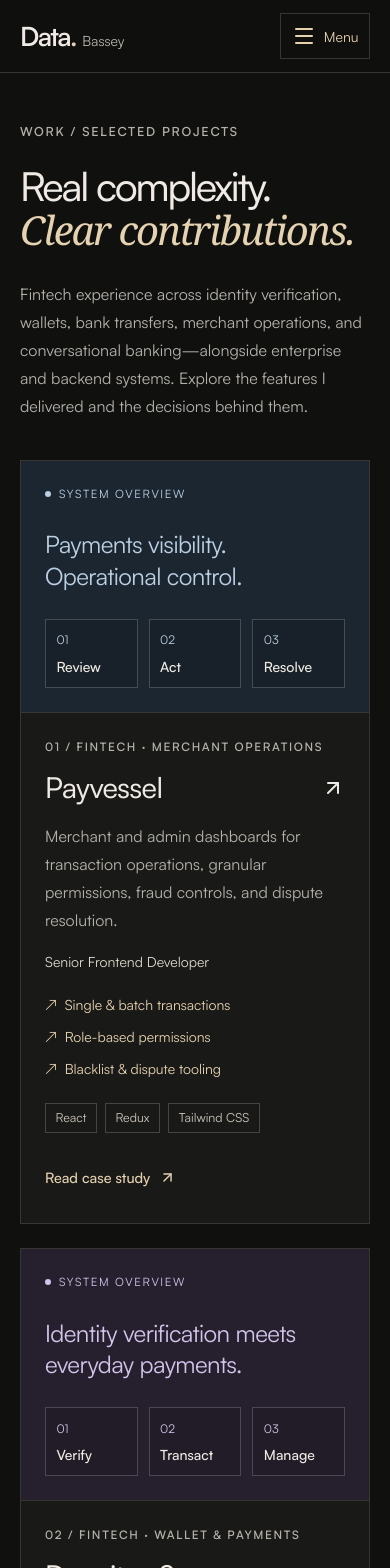
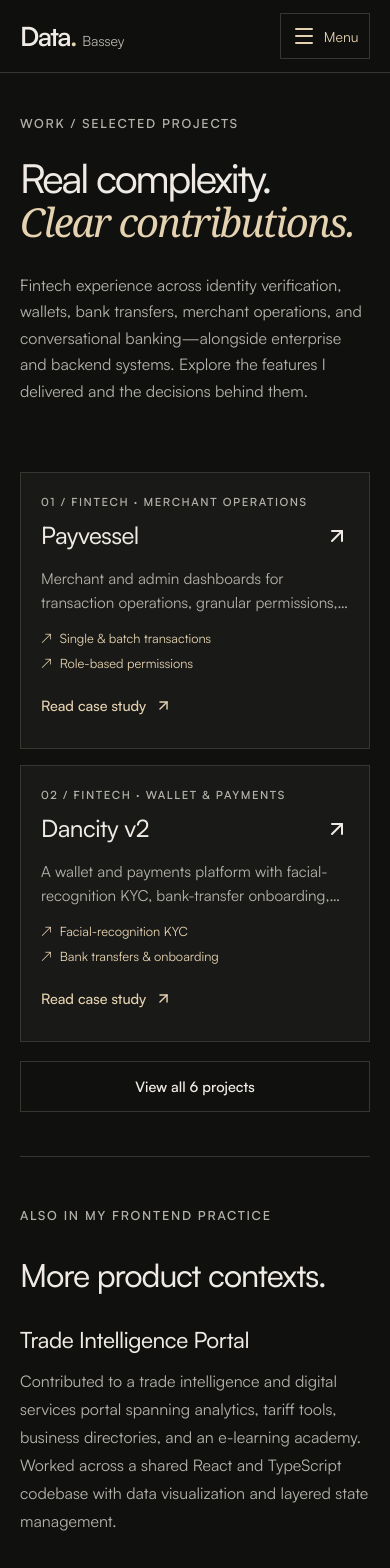
Before and after one commit to data-baze/databassey, a React (Vite) app: page /work in a window 390 px wide. Shown: the top 1568 px of the page. Built offline with nearby package versions, Linux system fonts and the light colour scheme.

Commit message:
feat: Updated multple ui component and SEO

```diff
--- a/src/index.css
+++ b/src/index.css
@@ -344,8 +344,7 @@
 .reading-progress { position: fixed; z-index: 60; inset: 0 0 auto; height: 2px; background: var(--accent); transform: scaleX(var(--reading-progress, 0)); transform-origin: left; pointer-events: none; }
 .site-header { transition: background-color .3s, box-shadow .3s; }
 [data-scrolled] .site-header { background: rgb(16 16 15 / 98%); box-shadow: 0 12px 36px #00000024; }
-.route-surface { animation: route-arrive .4s cubic-bezier(.2,.7,.2,1) both; }
-@keyframes route-arrive { from { opacity: .7; translate: 0 8px; } to { opacity: 1; translate: 0 0; } }
+.route-surface { animation: none; }
 @keyframes detail-arrive { from { opacity: .4; translate: 0 6px; } to { opacity: 1; translate: 0 0; } }
 @keyframes menu-arrive { from { opacity: .4; translate: 0 -8px; } to { opacity: 1; translate: 0 0; } }
 @keyframes spinner-turn { to { rotate: 360deg; } }
@@ -367,13 +366,7 @@
 .field input:focus, .field textarea:focus, .field select:focus { background: #191813; border-color: var(--accent); box-shadow: 0 0 0 3px #e5d2b110; }
 .capabilities article, .approach-grid article, .cv-card { transition: border-color .25s, background-color .25s; }
 .capabilities article:hover, .approach-grid article:hover, .cv-card:hover { border-color: #87795e; }
-.depth-card { position: relative; transform: perspective(1100px) rotateX(var(--rotate-x, 0deg)) rotateY(var(--rotate-y, 0deg)); transition: transform .3s cubic-bezier(.2,.7,.2,1), border-color .25s, box-shadow .3s; isolation: isolate; }
-.depth-card::after { content: ''; position: absolute; inset: 0; background: radial-gradient(360px circle at var(--pointer-x, 50%) var(--pointer-y, 50%), #e5d2b110, transparent 75%); opacity: 0; transition: opacity .25s; pointer-events: none; }
-.depth-card[data-pointing] { border-color: #7c705b; box-shadow: 0 18px 48px #00000038; }
-.depth-card[data-pointing]::after { opacity: 1; }
-.depth-card:focus-within { border-color: var(--accent); }
 .diagram-flow li { transition: border-color .25s, background-color .25s; }
-.depth-card:hover .diagram-flow li, .depth-card:focus-within .diagram-flow li { border-color: #ffffff50; background: #10100f55; }
 .hero { grid-template-columns: minmax(0, 1fr) 350px; gap: 3rem; }
 .hero-copy > * { animation: detail-arrive .65s cubic-bezier(.2,.7,.2,1) both; }
 .hero-copy > :nth-child(2) { animation-delay: 60ms; }
@@ -387,19 +380,13 @@
 .system-monogram { margin-left: auto; font-size: 1.3rem; color: #9d8f77; letter-spacing: -.08em; }
 .system-explorer { border: 1px solid #514a3d; background: linear-gradient(150deg, #24221c, #151513 55%); padding: 1.2rem; position: relative; }
 .system-caption { display: flex; justify-content: space-between; gap: 1rem; color: #c8baa2; text-transform: uppercase; letter-spacing: .09em; font-size: .7rem; }
-.system-stage { height: 208px; perspective: 800px; display: grid; place-items: center; }
-.system-stack { width: 80%; height: 150px; position: relative; transform-style: preserve-3d; transform: rotateX(calc(38deg + var(--rotate-x, 0deg))) rotateY(calc(-18deg + var(--rotate-y, 0deg))) rotateZ(-5deg); transition: transform .35s cubic-bezier(.2,.7,.2,1); pointer-events: none; }
-.system-layer { position: absolute; inset: auto 0; height: 70px; display: flex; align-items: center; gap: .75rem; padding: 1rem; border: 1px solid #676054; background: #272620; box-shadow: 0 10px 22px #00000044; transform-style: preserve-3d; transition: transform .5s cubic-bezier(.2,.8,.2,1), background-color .3s, border-color .3s, box-shadow .3s; }
-.layer-0 { top: 0; transform: translateZ(30px); z-index: 3; }
-.layer-1 { top: 48px; transform: translateZ(0); z-index: 2; }
-.layer-2 { top: 96px; transform: translateZ(-30px); z-index: 1; }
+.system-stage { height: 232px; perspective: 1000px; display: grid; place-items: center; padding: .75rem .4rem; }
+.system-stack { width: 96%; display: grid; gap: 9px; position: relative; transform-style: preserve-3d; transform: rotateX(calc(8deg + var(--rotate-x, 0deg))) rotateY(calc(-6deg + var(--rotate-y, 0deg))); transition: transform .3s cubic-bezier(.2,.7,.2,1); pointer-events: none; }
+.system-layer { position: relative; min-height: 60px; display: flex; align-items: center; gap: .75rem; padding: .8rem; border: 1px solid #676054; border-radius: 5px; background: #272620; box-shadow: 0 5px 12px #00000030; transform: translateZ(0); transition: background-color .25s, border-color .25s, box-shadow .25s; }
 .system-layer svg { color: #b4a88f; }
 .system-layer strong { display: block; font-size: .9rem; font-weight: 500; }
 .system-layer small { display: block; font-size: .7rem; color: #c3bbaa; margin-top: .2rem; }
 .system-layer.selected { background: #3a3325; border-color: #d5bd96; box-shadow: 0 12px 30px #00000055, inset 0 0 20px #e5d2b108; }
-.layer-0.selected { transform: translateZ(52px) translateX(-5px); }
-.layer-1.selected { transform: translateZ(22px) translateX(-5px); }
-.layer-2.selected { transform: translateZ(-8px) translateX(-5px); }
 .layer-node { width: 5px; height: 5px; margin-left: auto; background: #736b5b; border-radius: 50%; }
 .selected .layer-node { background: var(--accent); box-shadow: 0 0 10px #e5d2b14d; }
 .system-controls { display: grid; grid-template-columns: repeat(3, minmax(0, 1fr)); gap: .3rem; padding: .25rem; border: 1px solid var(--line); background: #10100f; }
@@ -421,19 +408,68 @@
   .system-detail { min-height: 150px; }
 }
 @media (hover: none), (pointer: coarse) {
-  .depth-card { transform: none; }
-  .depth-card::after { display: none; }
 }
 @media (prefers-reduced-motion: reduce) {
   .route-surface, .hero-copy > *, .system-detail > div, .mobile-nav, .form-status, .loading-spinner { animation: none !important; }
-  .depth-card, .text-link svg, .button, .button svg { transform: none !important; }
   .system-stack { transform: none; }
   .system-layer, .system-layer.selected { transform: none; box-shadow: none; }
-  .system-stack { height: 192px; width: 100%; }
-  .system-layer { height: 58px; }
-  .layer-0 { top: 0; }
-  .layer-1 { top: 65px; }
-  .layer-2 { top: 130px; }
-  .system-stage { height: 208px; }
   *, *::before, *::after { transition: none !important; }
 }
+
+/* Stable cards: no entrance fades or tilt; hover only changes the border light. */
+.glow-card { transition: border-color .25s ease, box-shadow .25s ease; }
+.glow-card:hover, .glow-card:focus-within { border-color: #a39170; box-shadow: 0 0 0 1px #e5d2b112, 0 0 22px #e5d2b10b; }
+.project-card-copy, .capabilities article > h3, .approach-grid article > h3,
+.cv-card > svg, .experience-list > li > div, .contact-form-card > h2,
+.project-feature-row > span:nth-child(2), .next-project > span, .course-list a > span,
+.system-controls button > span, .system-identity > div, .diagram-flow li > span,
+.button > svg, .text-link > svg, .nav-link > svg, .wordmark > span, .menu-toggle > svg {
+  translate: var(--magnet-x, 0px) var(--magnet-y, 0px);
+  transition: translate .2s cubic-bezier(.2,.7,.2,1), transform .2s ease, color .2s ease;
+}
+.system-controls button > span { display: inline-block; }
+@media (hover: hover) and (pointer: fine) {
+  html, body { cursor: url('/cursors/precision.svg') 4 3, auto; }
+  a, button, [role="button"] { cursor: url('/cursors/precision-active.svg') 4 3, pointer; }
+  input, textarea, [contenteditable="true"] { cursor: text; }
+  select { cursor: default; }
+  button:disabled, input:disabled, select:disabled, textarea:disabled { cursor: not-allowed; }
+}
+.mobile-project-toggle { display: none; }
+@media (max-width: 759px) {
+  .system-explorer { display: none; }
+  .hero { gap: 1.5rem; padding-top: 2.5rem; }
+  .hero-system { width: 100%; }
+  .system-identity { margin: 0; }
+  .system-monogram { display: none; }
+  .hero-intro { font-size: 1rem; line-height: 1.65; }
+  .section { padding-block: 2.75rem; }
+  .section-heading { gap: .75rem; }
+  .project-grid { gap: 1rem; }
+  .project-card .project-diagram, .project-card .project-role, .project-card .tags { display: none; }
+  .project-card-copy { padding: 1.25rem; translate: none; }
+  .project-card-copy .eyebrow { font-size: .7rem; margin-bottom: .5rem; }
+  .project-card-copy h3 { font-size: 1.5rem; }
+  .project-card-copy h3 + p { display: -webkit-box; -webkit-box-orient: vertical; -webkit-line-clamp: 2; overflow: hidden; font-size: .95rem; line-height: 1.6; margin-top: .7rem; }
+  .project-card .feature-list { gap: .3rem .8rem; margin-top: .75rem; }
+  .project-card .feature-list li { font-size: .8rem; }
+  .project-card .feature-list li:nth-child(n+3) { display: none; }
+  .project-card-copy > .text-link { margin-top: .65rem; min-height: 44px; }
+  .home-project-grid > .project-card:nth-child(n+3),
+  .project-grid[data-mobile-expanded="false"] > .project-card:nth-child(n+3) { display: none; }
+  .mobile-project-toggle { display: flex; width: 100%; margin-top: 1.2rem; }
+  .hero + .section > .project-feature-row { display: none; }
+  .page-intro { padding-top: 2.5rem; }
+  .page-intro > p:not(.eyebrow) { line-height: 1.65; }
+  .contact-form-card { padding: 1.25rem; }
+  .capabilities { gap: 1.5rem; }
+  .capabilities p { font-size: .95rem; line-height: 1.6; }
+  .credentials { gap: 2rem; }
+}
+@media (hover: none), (pointer: coarse), (prefers-reduced-motion: reduce) {
+  .project-card-copy, .capabilities article > h3, .approach-grid article > h3,
+  .cv-card > svg, .experience-list > li > div, .contact-form-card > h2,
+  .project-feature-row > span:nth-child(2), .next-project > span, .course-list a > span,
+  .system-controls button > span, .system-identity > div, .diagram-flow li > span,
+  .button > svg, .text-link > svg, .nav-link > svg, .wordmark > span, .menu-toggle > svg { translate: none; }
+}
--- a/src/screens/home/Home.tsx
+++ b/src/screens/home/Home.tsx
@@ -18,7 +18,8 @@
     </section>
     <section className="container section" aria-labelledby="selected-work">
       <div className="section-heading"><div><p className="eyebrow">01 / Selected work</p><h2 id="selected-work">Fintech workflows.<br /><span className="serif">Enterprise foundations.</span></h2></div><Link className="text-link" to="/work">All projects<ArrowUpRight size={18} aria-hidden="true" /></Link></div>
-      <div className="project-grid">{projects.slice(0, 4).map((project, index) => <ProjectCard key={project.slug} project={project} index={index} />)}</div>
+      <div className="project-grid home-project-grid">{projects.slice(0, 4).map((project, index) => <ProjectCard key={project.slug} project={project} index={index} />)}</div>
+      <Link className="button secondary mobile-project-toggle" to="/work">Browse all projects<ArrowUpRight size={18} aria-hidden="true" /></Link>
       <Link className="project-feature-row" to="/work/marketplace-backend"><span className="eyebrow">05 / Backend engineering</span><span><strong>Marketplace backend</strong><span className="muted">NestJS, PostgreSQL, Redis · Identity, inventory, and orders</span></span><ArrowUpRight aria-hidden="true" /><span className="sr-only">Read case study</span></Link>
     </section>
     <section className="leadership-band"><div className="container leadership"><div><p className="eyebrow">02 / Leadership & delivery</p><h2>Beyond the<br /><span className="serif">individual feature.</span></h2><p>I’ve led engineers, established reusable frontend foundations, and worked across product and backend teams to turn requirements into working applications.</p><Link className="text-link" to="/about">My experience<ArrowUpRight size={18} aria-hidden="true" /></Link></div><div className="proof-points"><div><strong>8</strong><span>Engineers led at MSORG Developers</span></div><div><strong>9+</strong><span>Production applications with frontend architecture ownership at MSORG</span></div><div><strong>2020</strong><span>The start of my professional web development journey</span></div></div></div></section>
--- a/src/screens/work/Work.tsx
+++ b/src/screens/work/Work.tsx
@@ -1,14 +1,19 @@
 import { ArrowUpRight } from 'lucide-react';
+import { useState } from 'react';
 import { Link } from 'react-router-dom';
 import ProjectCard from '../../components/ProjectCard';
 import Seo from '../../components/Seo';
 import { projects } from '../../content/portfolio';
 
 export default function Work() {
+  const [showAll, setShowAll] = useState(false);
   return <div className="container">
     <Seo title="Selected work" description="Explore Data Bassey's fintech engineering work: KYC, wallet and card interfaces, merchant dashboards, transaction operations, and conversational banking." />
     <section className="page-intro"><p className="eyebrow">Work / Selected projects</p><h1>Real complexity.<br /><span className="serif">Clear contributions.</span></h1><p>Fintech experience across identity verification, wallets, bank transfers, merchant operations, and conversational banking—alongside enterprise and backend systems. Explore the features I delivered and the decisions behind them.</p></section>
-    <section className="section work-section" aria-label="Project case studies"><div className="project-grid">{projects.map((project, index) => <ProjectCard project={project} index={index} key={project.slug} />)}</div></section>
+    <section className="section work-section" aria-label="Project case studies">
+      <div id="work-projects" className="project-grid" data-mobile-expanded={showAll}>{projects.map((project, index) => <ProjectCard project={project} index={index} key={project.slug} />)}</div>
+      <button type="button" className="button secondary mobile-project-toggle" aria-expanded={showAll} aria-controls="work-projects" onClick={() => setShowAll(!showAll)}>{showAll ? 'Show fewer projects' : `View all ${projects.length} projects`}</button>
+    </section>
     <section className="additional-work"><p className="eyebrow">Also in my frontend practice</p><div><h2>More product contexts.</h2><div className="additional-work-detail"><article><h3>Trade Intelligence Portal</h3><p>Contributed to a trade intelligence and digital services portal spanning analytics, tariff tools, business directories, and an e-learning academy. Worked across a shared React and TypeScript codebase with data visualization and layered state management.</p></article></div><Link className="text-link" to="/resume">Read the frontend resume<ArrowUpRight size={18} aria-hidden="true" /></Link></div></section>
   </div>;
 }
```
